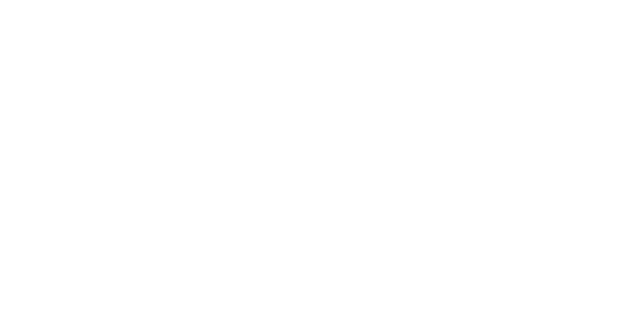
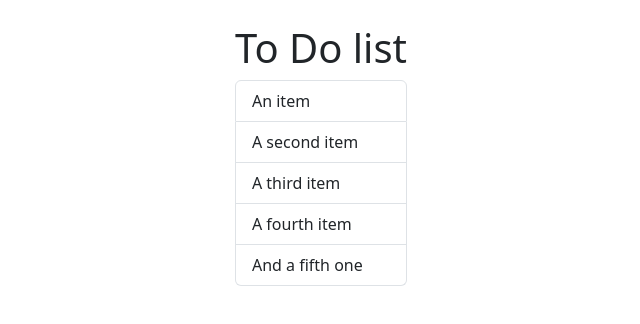
Before and after one commit to dieghino26/vue-todolist, a plain HTML site: page index.html in a window 1280 px wide. Shown: the whole page, without its empty margins (319-959 px from the left). Drawn offline with nearby package versions, Linux system fonts and the light colour scheme.

Commit message:
added to do list info

```diff
--- a/css/style.css
+++ b/css/style.css
@@ -0,0 +1,5 @@
+*{
+    margin: 0;
+    padding: 0;
+    box-sizing: border-box;
+}
--- a/index.html
+++ b/index.html
@@ -15,11 +15,20 @@
     <script src="https://unpkg.com/vue@3/dist/vue.global.js"></script>
 
     <!-- JavaScript -->
+    <script src="js/data.js"></script>
     <script defer src="js/todolist.js"></script>
 </head>
 <body>
-    <div class="container">
+    <div class="container d-flex justify-content-center my-4">
         <div id="root">
+            <h1>To Do list</h1>
+            <ul class="list-group">
+                <li class="list-group-item">An item</li>
+                <li class="list-group-item">A second item</li>
+                <li class="list-group-item">A third item</li>
+                <li class="list-group-item">A fourth item</li>
+                <li class="list-group-item">And a fifth one</li>
+              </ul>
 
         </div>
 
--- /dev/null
+++ b/js/data.js
@@ -0,0 +1,7 @@
+
+const toDoList = [
+    { id: 1, done: false, text: 'Fare la spesa' },
+    { id: 2, done: true, text: 'Lavare i capelli' },
+    { id: 3, done: false, text: 'Comprare una marca da bollo' },
+    { id: 4, done: false, text: 'Aggiornare il PC' }
+]
--- a/js/todolist.js
+++ b/js/todolist.js
@@ -3,7 +3,7 @@ console.log("vue ok", Vue);
 const {createApp} = Vue;
 const app = createApp({
     data: () => ({
-
+        toDoList
     })
 });
 app.mount("#root")
```
